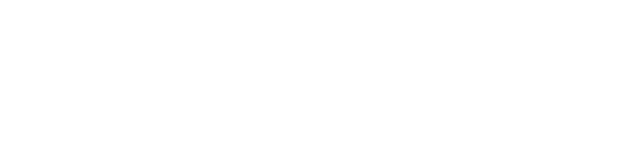
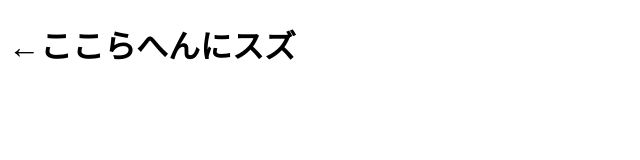
Before and after one commit to K0Ebis/kunren, a plain HTML site: page index.html in a window 1280 px wide. Shown: the whole page, without its empty margins (0-640 px from the left). Drawn offline with Linux system fonts and the light colour scheme.

Commit message:
index.htmlを追加しました

```diff
--- a/index.html
+++ b/index.html
@@ -2,11 +2,11 @@
 <html lang="ja">
   <head>
     <meta charset="UTF-8" />
-    <meta name="description" content="空欄" />
-    <title>Document</title>
+    <meta name="description" content="これが表示されたら成功！" />
+    <title>トライアル</title>
   </head>
   <body>
-    <h1></h1>
+    <h1>←ここらへんにスズ</h1>
     <h2></h2>
     <p></p>
     <h1></h1>
```
